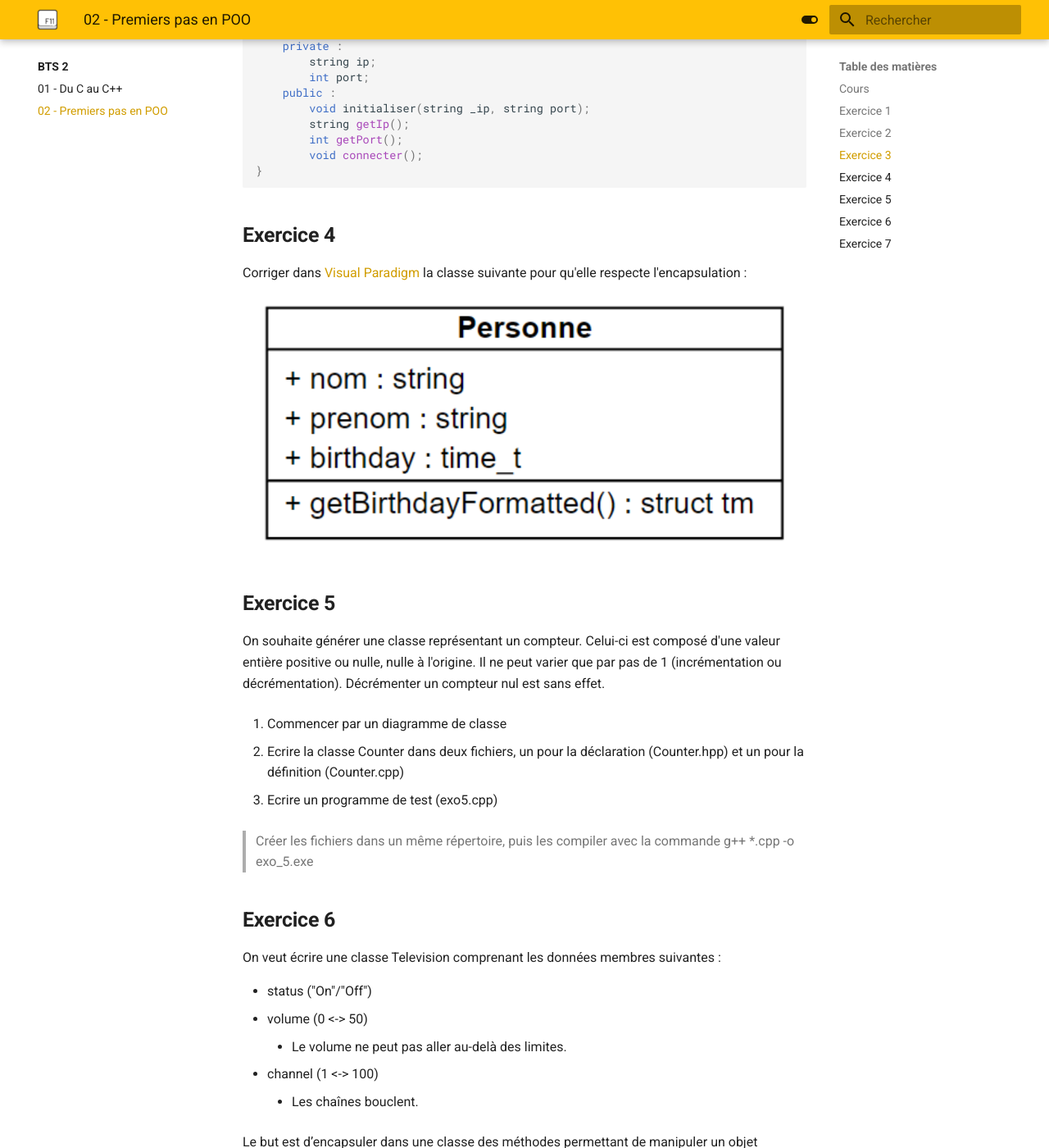
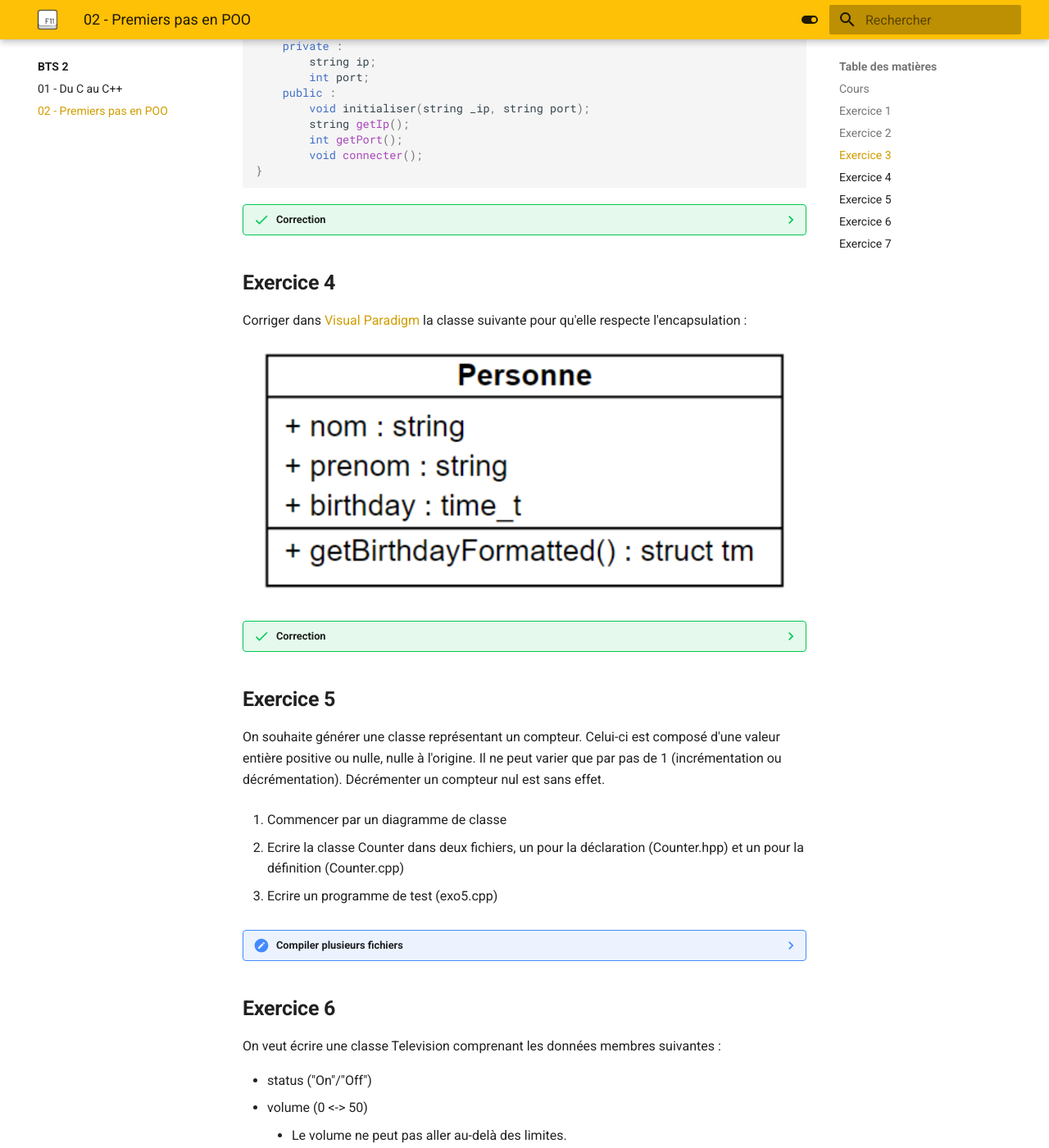
Before and after one commit to bts-ciel-immac-laval/bts-ciel-immac-laval.github.io, an MkDocs documentation site: the page built from docs/BTS-2/20-poo-1.md, in a window 1280 px wide and 1400 px high, scrolled down 1746 px. Shown: the whole window at 82% size. Built offline with MkDocs 1.6.1 and Material for MkDocs 9.7.7, drawn with Linux system fonts in a browser that asks for light colours; some of the changed lines change nothing that is shown.

Commit message:
corrections

````diff
--- a/docs/BTS-2/20-poo-1.md
+++ b/docs/BTS-2/20-poo-1.md
@@ -129,11 +129,21 @@ class Connexion {
 }
 ```
 
+??? success "Correction"
+
+    ![Correction Connexion](../images/cours/bts-2/Connexion.png)
+
 ## Exercice 4
 
 Corriger dans [Visual Paradigm](https://online.visual-paradigm.com/login.jsp){:target="_blank"} la classe suivante pour qu'elle respecte l'encapsulation :
 
 ![Connexion](../images/cours/bts-2/Personne.png)
+
+??? success "Correction"
+
+    ![Correction Personne](../images/cours/bts-2/Personne-correction.png)
+
+    La date d'anniversaire n'étant pas une donnée qui peut être modifiée, on pourra discuter de l'utilité du mutateur de birthday.
 
 ## Exercice 5
 
@@ -145,7 +155,13 @@ On souhaite générer une classe représentant un compteur. Celui-ci est compos
 
 3. Ecrire un programme de test (exo5.cpp)
 
-> Créer les fichiers dans un même répertoire, puis les compiler avec la commande g++ *.cpp -o exo_5.exe
+??? note "Compiler plusieurs fichiers"
+
+    Créer les fichiers dans un même répertoire, puis les compiler avec la commande :
+
+    ```
+    > g++ *.cpp -o exo_5.exe
+    ```
 
 ## Exercice 6
 
````
Also changed, not shown: docs/images/cours/bts-2/Personne-correction.png (added).
